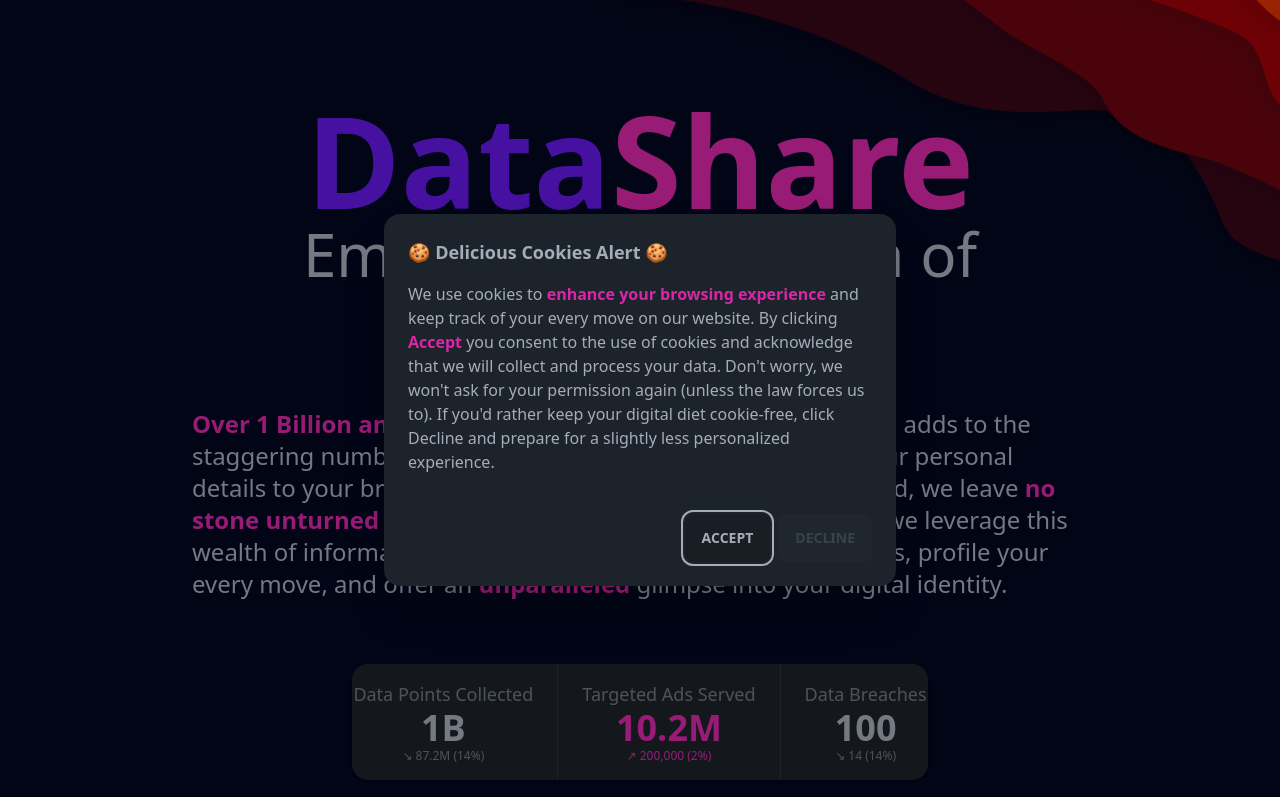
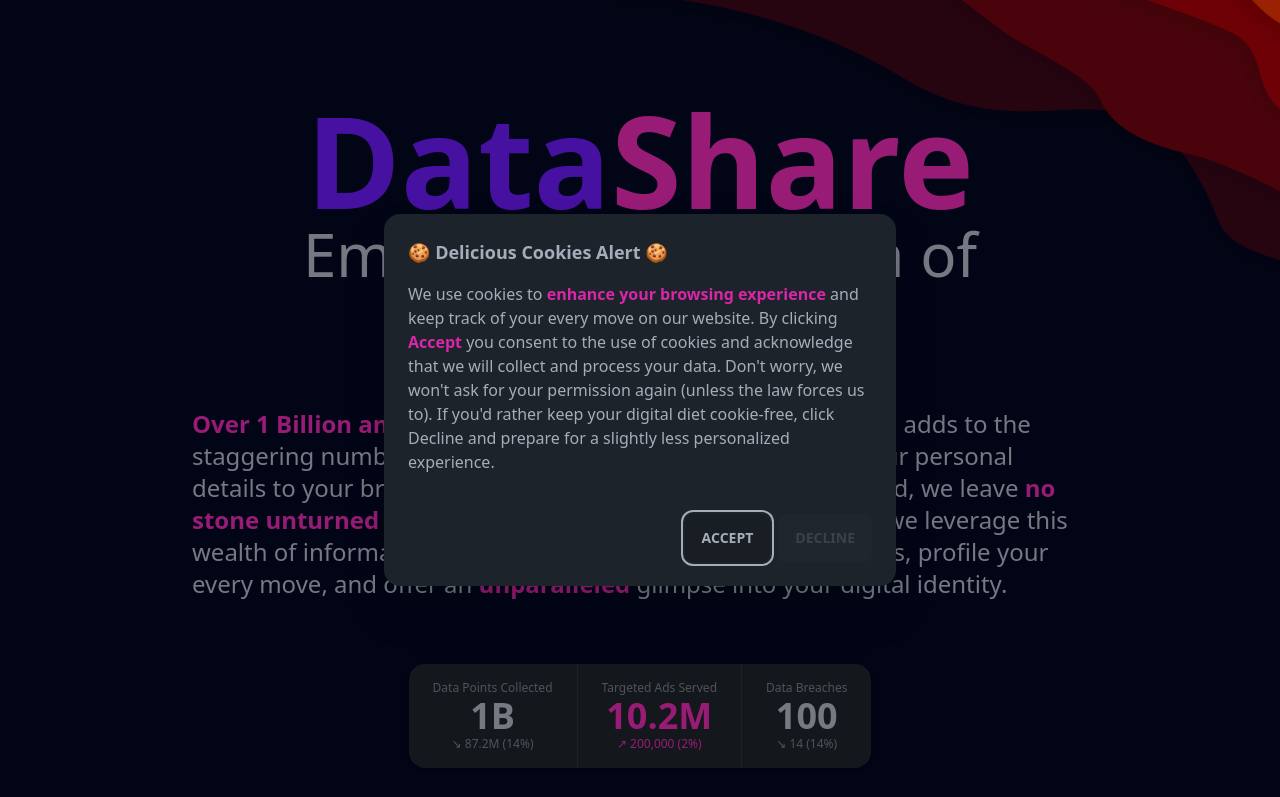
Before and after one commit to ikeia/DataShare, an Astro site: page / in a window 1280 px wide. Shown: the top 797 px of the page. Built offline with nearby package versions, Linux system fonts and the light colour scheme; Astro itself is replaced by a stand-in of ours.

Commit message:
Fixing stats

```diff
--- a/src/components/hero.astro
+++ b/src/components/hero.astro
@@ -5,7 +5,7 @@
 <div class="justify-center place-items-center hero min-h-screen bg-base-200" style="background-image: url(AlphaVoid.png);">
 
 
-      <div class="max-w-2xl xl:max-w-4xl 2xl:max-w-6xl text-center">
+      <div class="max-w-2xl xl:max-w-4xl 2xl:max-w-6xl sm:max-w-md text-center">
         <h1 class="mt-24 xl:text-9xl font-bold text-primary text-6xl">Data<b class="text-secondary">Share</b></h1>
         <h2 class="xl:text-6xl text-2xl">Embrace the New Era of Transparency</h2>
         <div class="flex flex-col 2xl:flex-row justify-center">
@@ -17,7 +17,7 @@
 
 
 
-     <div class="stats shadow text-center justify-center lg:max-w-xl max-w-lg md:text-lg text-xs">
+     <div class="stats shadow text-center justify-center sm:max-w-lg text-lg sm:text-xs">
             <div class="stat place-items-center">
               <div class="stat-title">Data Points Collected</div>
               <div class="stat-value">1B</div>
```
